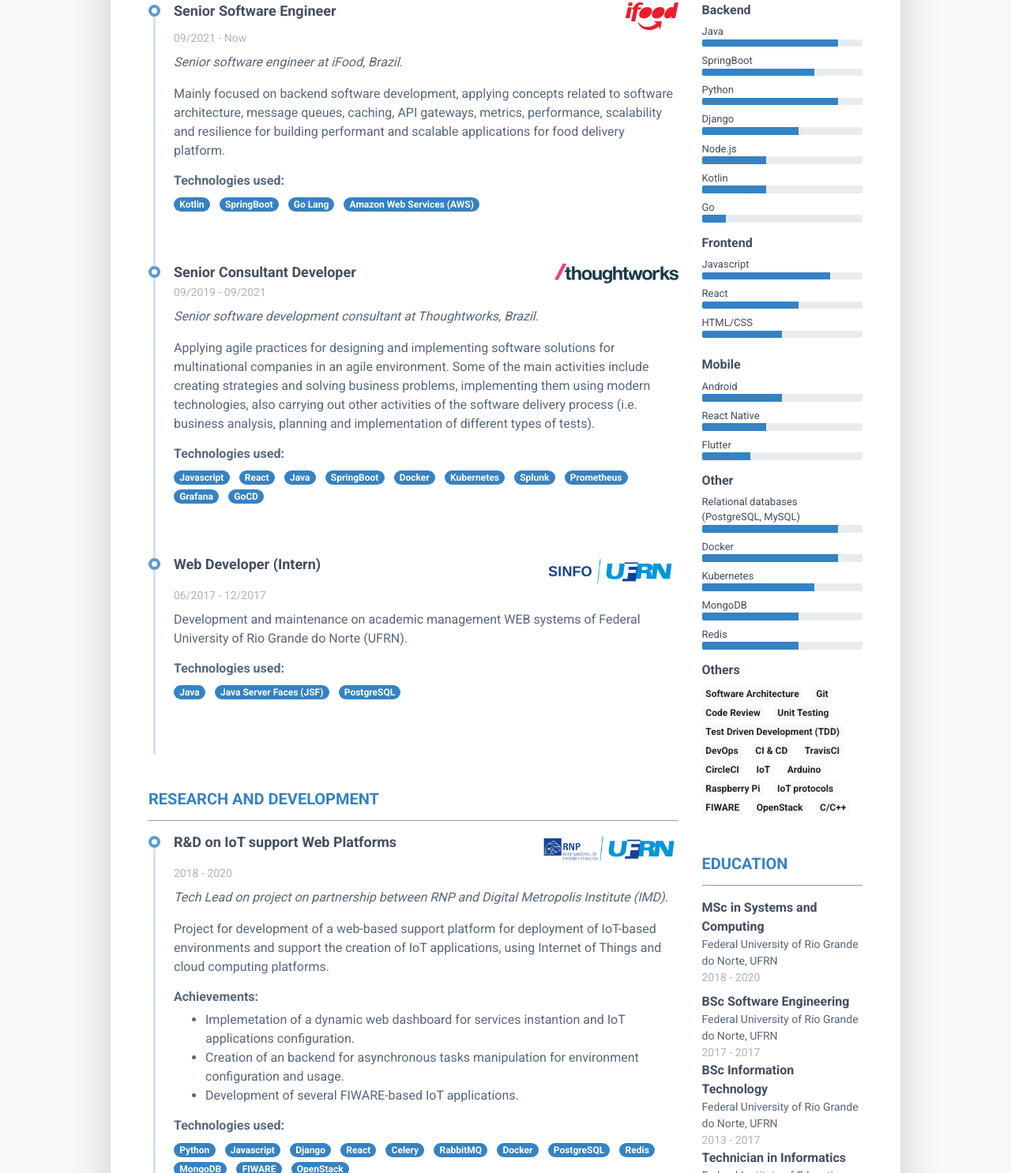
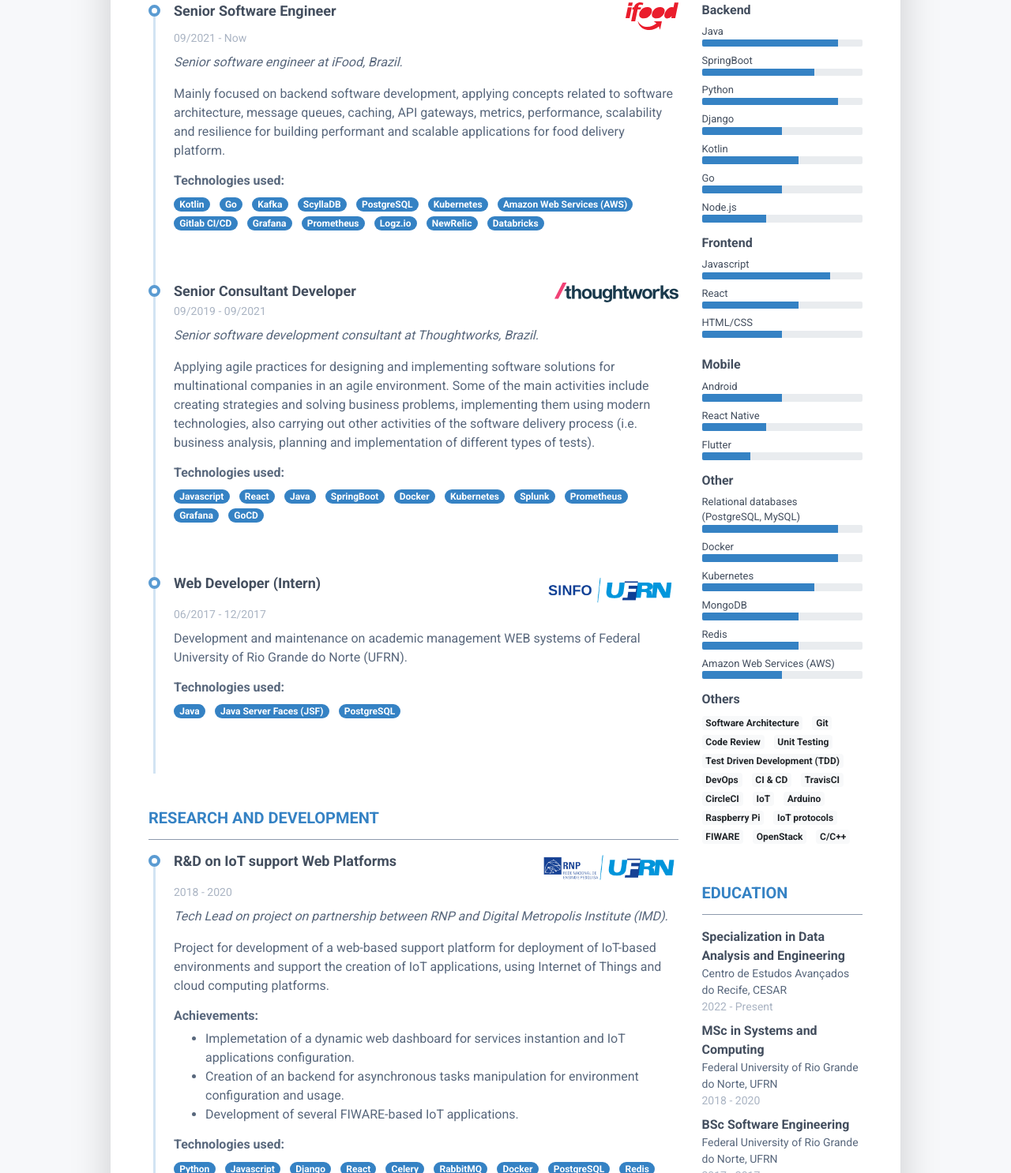
Before and after one commit to lucascriistiano/lucascriistiano.github.io, a website: page index.html in a window 1280 px wide. Shown: the part 769-2255 px from the top of the page at 79% size. Drawn offline with Linux system fonts and the light colour scheme.

Commit message:
Update info

```diff
--- a/index.html
+++ b/index.html
@@ -137,9 +137,18 @@
                           <h4 class="resume-timeline-item-desc-heading font-weight-bold">Technologies used:</h4>
                           <ul class="list-inline">
                             <li class="list-inline-item"><span class="badge badge-primary badge-pill">Kotlin</span></li>
-                            <li class="list-inline-item"><span class="badge badge-primary badge-pill">SpringBoot</span></li>
-                            <li class="list-inline-item"><span class="badge badge-primary badge-pill">Go Lang</span></li>
+                            <li class="list-inline-item"><span class="badge badge-primary badge-pill">Go</span></li>
+                            <li class="list-inline-item"><span class="badge badge-primary badge-pill">Kafka</span></li>
+                            <li class="list-inline-item"><span class="badge badge-primary badge-pill">ScyllaDB</span></li>
+                            <li class="list-inline-item"><span class="badge badge-primary badge-pill">PostgreSQL</span></li>
+                            <li class="list-inline-item"><span class="badge badge-primary badge-pill">Kubernetes</span></li>
                             <li class="list-inline-item"><span class="badge badge-primary badge-pill">Amazon Web Services (AWS)</span></li>
+                            <li class="list-inline-item"><span class="badge badge-primary badge-pill">Gitlab CI/CD</span></li>
+                            <li class="list-inline-item"><span class="badge badge-primary badge-pill">Grafana</span></li>
+                            <li class="list-inline-item"><span class="badge badge-primary badge-pill">Prometheus</span></li>
+                            <li class="list-inline-item"><span class="badge badge-primary badge-pill">Logz.io</span></li>
+                            <li class="list-inline-item"><span class="badge badge-primary badge-pill">NewRelic</span></li>
+                            <li class="list-inline-item"><span class="badge badge-primary badge-pill">Databricks</span></li>
                           </ul>
                         </div><!--//resume-timeline-item-desc-->
                       </article><!--//resume-timeline-item-->
@@ -427,25 +436,25 @@
                         <li class="mb-2">
                           <div class="resume-skill-name">Django</div>
                           <div class="progress resume-progress">
+                            <div class="progress-bar theme-progress-bar-dark" role="progressbar" style="width: 50%" aria-valuenow="25" aria-valuemin="0" aria-valuemax="100"></div>
+                          </div>
+                        </li>
+                        <li class="mb-2">
+                          <div class="resume-skill-name">Kotlin</div>
+                          <div class="progress resume-progress">
                             <div class="progress-bar theme-progress-bar-dark" role="progressbar" style="width: 60%" aria-valuenow="25" aria-valuemin="0" aria-valuemax="100"></div>
+                          </div>
+                        </li>
+                        <li class="mb-2">
+                          <div class="resume-skill-name">Go</div>
+                          <div class="progress resume-progress">
+                            <div class="progress-bar theme-progress-bar-dark" role="progressbar" style="width: 50%" aria-valuenow="25" aria-valuemin="0" aria-valuemax="100"></div>
                           </div>
                         </li>
                         <li class="mb-2">
                           <div class="resume-skill-name">Node.js</div>
                           <div class="progress resume-progress">
                             <div class="progress-bar theme-progress-bar-dark" role="progressbar" style="width: 40%" aria-valuenow="25" aria-valuemin="0" aria-valuemax="100"></div>
-                          </div>
-                        </li>
-                        <li class="mb-2">
-                          <div class="resume-skill-name">Kotlin</div>
-                          <div class="progress resume-progress">
-                            <div class="progress-bar theme-progress-bar-dark" role="progressbar" style="width: 40%" aria-valuenow="25" aria-valuemin="0" aria-valuemax="100"></div>
-                          </div>
-                        </li>
-                        <li class="mb-2">
-                          <div class="resume-skill-name">Go</div>
-                          <div class="progress resume-progress">
-                            <div class="progress-bar theme-progress-bar-dark" role="progressbar" style="width: 15%" aria-valuenow="25" aria-valuemin="0" aria-valuemax="100"></div>
                           </div>
                         </li>
                       </ul>
@@ -532,6 +541,12 @@
                             <div class="progress-bar theme-progress-bar-dark" role="progressbar" style="width: 60%" aria-valuenow="25" aria-valuemin="0" aria-valuemax="100"></div>
                           </div>
                         </li>
+                        <li class="mb-2">
+                          <div class="resume-skill-name">Amazon Web Services (AWS)</div>
+                          <div class="progress resume-progress">
+                            <div class="progress-bar theme-progress-bar-dark" role="progressbar" style="width: 50%" aria-valuenow="25" aria-valuemin="0" aria-valuemax="100"></div>
+                          </div>
+                        </li>
                       </ul>
                     </div><!--//resume-skill-item-->
 
@@ -562,6 +577,11 @@
                   <h2 class="resume-section-title text-uppercase font-weight-bold pb-3 mb-3">Education</h2>
                   <div class="resume-section-content">
                     <ul class="list-unstyled">
+                      <li class="mb-2">
+                        <div class="resume-degree font-weight-bold">Specialization in Data Analysis and Engineering</div>
+                        <div class="resume-degree-org">Centro de Estudos Avançados do Recife, CESAR</div>
+                        <div class="resume-degree-time">2022 - Present</div>
+                      </li>
                       <li class="mb-2">
                         <div class="resume-degree font-weight-bold">MSc in Systems and Computing</div>
                         <div class="resume-degree-org">Federal University of Rio Grande do Norte, UFRN</div>
```
